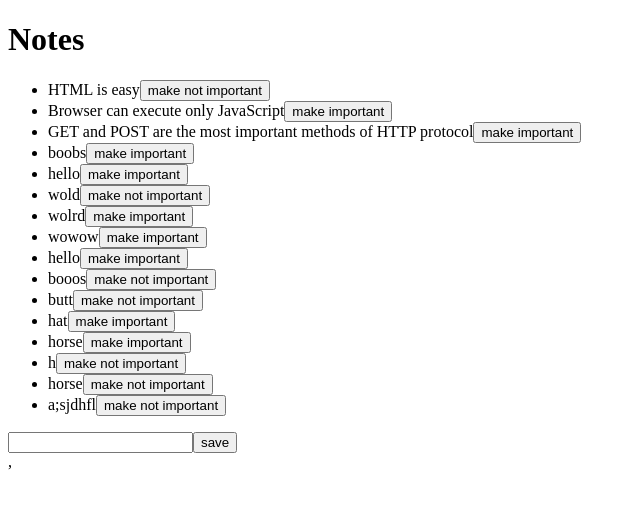
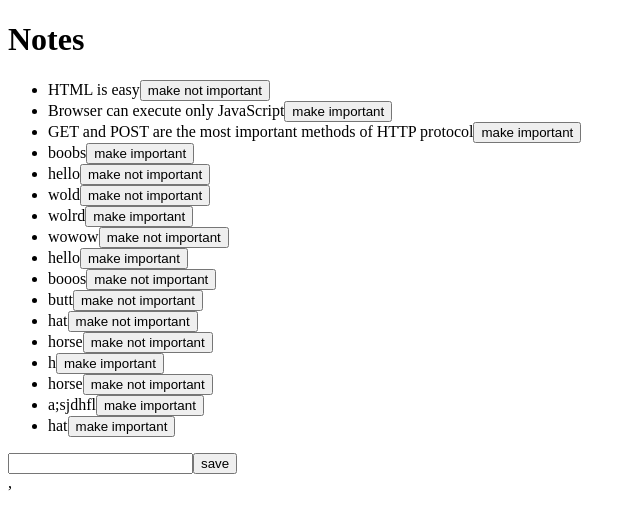
Before and after one commit to Shawns2759/FSO, a React (Create React App) app in the folder part-2/: page / in a window 1280 px wide. Shown: the top 528 px of the page, without its empty margins (0-640 px from the left). Built offline with nearby package versions, Linux system fonts and the light colour scheme; data requests are answered from the project's data file.

Commit message:
fso sept 9

```diff
--- a/part-2/db.json
+++ b/part-2/db.json
@@ -27,7 +27,7 @@
     {
       "content": "hello",
       "date": "2021-09-07T15:18:10.098Z",
-      "important": false,
+      "important": true,
       "id": 5
     },
     {
@@ -45,7 +45,7 @@
     {
       "content": "wowow",
       "date": "2021-09-07T15:41:04.294Z",
-      "important": false,
+      "important": true,
       "id": 8
     },
     {
@@ -69,19 +69,19 @@
     {
       "content": "hat",
       "date": "2021-09-07T17:48:18.009Z",
-      "important": false,
+      "important": true,
       "id": 12
     },
     {
       "content": "horse",
       "date": "2021-09-07T18:44:37.341Z",
-      "important": false,
+      "important": true,
       "id": 13
     },
     {
       "content": "h",
       "date": "2021-09-07T18:45:23.258Z",
-      "important": true,
+      "important": false,
       "id": 14
     },
     {
@@ -93,8 +93,14 @@
     {
       "content": "a;sjdhfl",
       "date": "2021-09-07T23:16:35.933Z",
-      "important": true,
+      "important": false,
       "id": 16
+    },
+    {
+      "content": "hat",
+      "date": "2021-09-09T18:02:55.806Z",
+      "important": false,
+      "id": 17
     }
   ]
 }
--- a/part-2/src/App.js
+++ b/part-2/src/App.js
@@ -5,6 +5,7 @@ import axios from 'axios'
 
 import Note from './components/Note'
 import funcs from './services/notes'
+import Error from './components/error'
 
 const {read, create, update, hello} = funcs
 
@@ -15,6 +16,7 @@ const App = () => {
   const [newNote, setNewNote] = useState('')
   const [important, setImportant] = useState(true)
   const [showAll, setShowAll] = useState(true)
+  const [errMsg, setErrMsg] = useState('')
 
   useEffect(() => {
     read().then((res) => {
@@ -39,7 +41,10 @@ const App = () => {
     create(noteObject).then((res) => {
       setNotes(notes.concat(res))
     }).catch(err =>{
-      console.log(err + 'this is a error');
+      setErrMsg(err)
+      setTimeout(() => {
+        setErrMsg(null)
+      }, 5000)
     })
     setNewNote('')
   }
@@ -52,8 +57,11 @@ const App = () => {
     update(changedNote, url).then((res) => {
       setNotes(notes.map(note => note.id !== id ? note : res))
       console.log(res.data);
-    }).catch(err =>{
-      console.log(err + 'this is a error');
+    }).catch(err => {
+      setErrMsg(err)
+      setTimeout(() => {
+        setErrMsg(null)
+      }, 5000)
     })
   }
 
@@ -77,6 +85,7 @@ const App = () => {
         />
         <button type="submit">save</button>
       </form>
+      <Error msg={errMsg}/>
     </div>
   )
 }
--- /dev/null
+++ b/part-2/src/components/error.js
@@ -0,0 +1,17 @@
+import react from 'react'
+
+const Error = ({msg}) => {
+    if (msg) {
+        return (
+            <div className="errMsg">
+                <span>{msg}</span>
+            </div>
+        )
+    } else {
+        return (
+            null
+        )
+    }
+}
+
+export default Error
--- /dev/null
+++ b/part-2/src/index.css
@@ -0,0 +1,11 @@
+.errMsg{
+   font-size: 200%;
+   color: red;
+   margin-top: 10rem;
+}
+
+.errMsg > span{
+    border:3px solid white;
+    padding: 1rem;
+}
+/* background: lightgrey; */
```
Also changed, not shown: part-2/src/index.js (+1 -13 lines).
